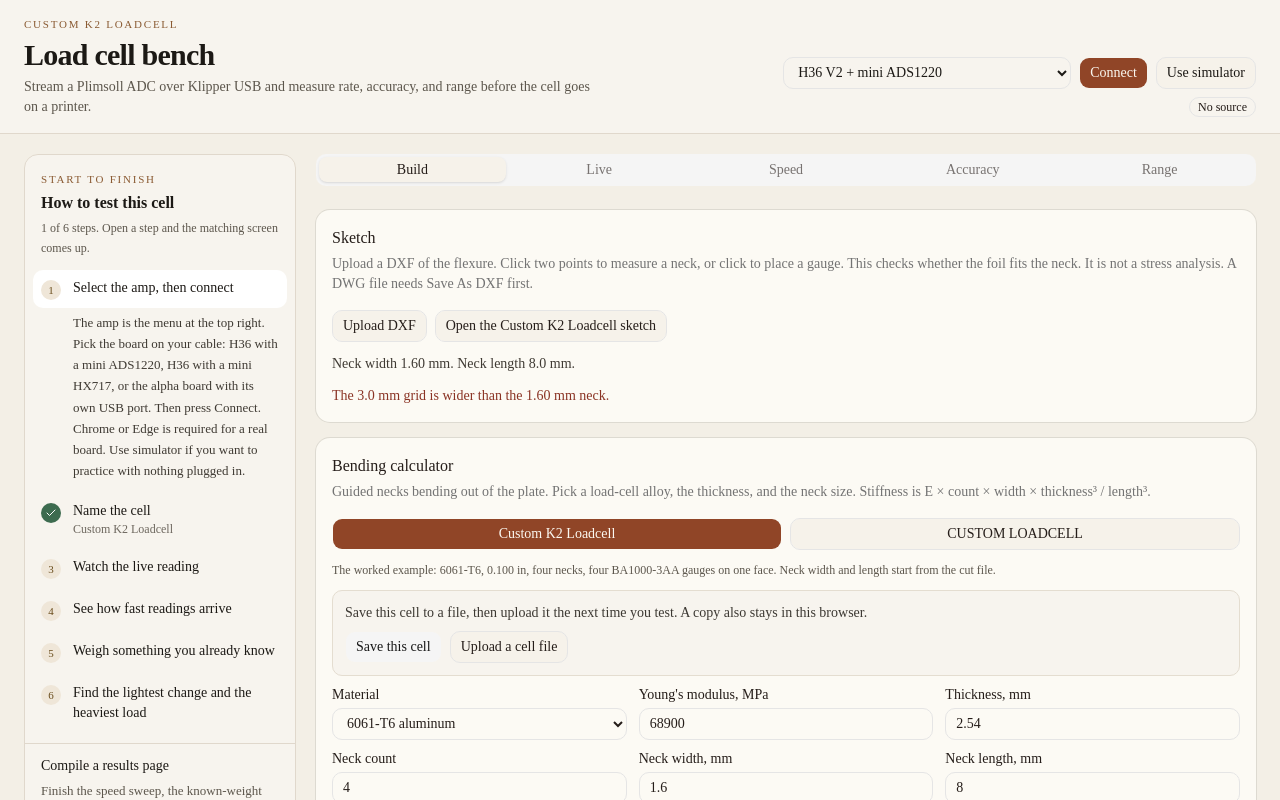
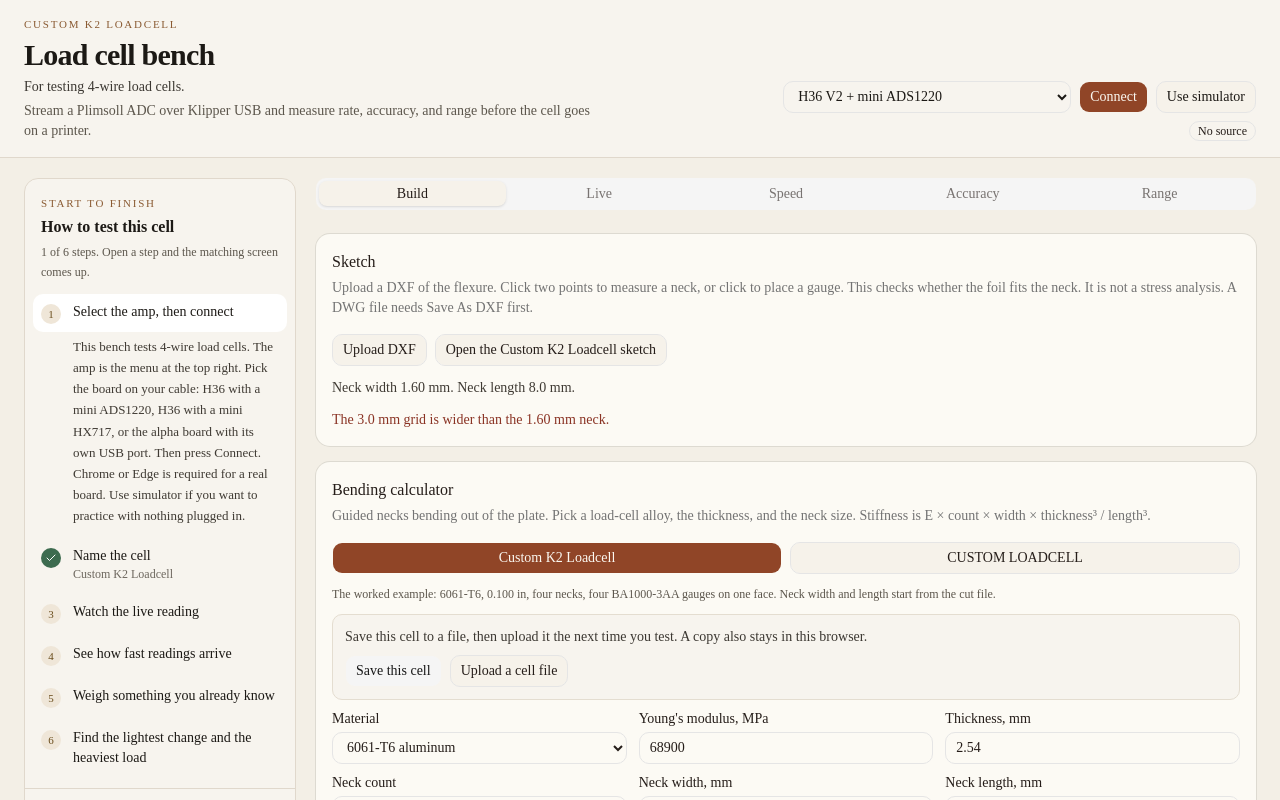
Before and after one commit to 0dysseusRex/loadcell-bench, a Next.js app: page / in a window 1280 px wide. Shown: the top 800 px of the page. Built offline with nearby package versions, Linux system fonts and the light colour scheme.

Commit message:
Note that the bench tests 4-wire load cells.

```diff
--- a/src/app/layout.tsx
+++ b/src/app/layout.tsx
@@ -15,7 +15,7 @@
 export const metadata: Metadata = {
   title: "Load cell bench",
   description:
-    "Stream a Plimsoll mini ADS1220, mini HX717, or alpha USB board through Klipper and test polling speed, accuracy, and weight range of any full-bridge load cell.",
+    "For testing 4-wire load cells. Stream a Plimsoll mini ADS1220, mini HX717, or alpha USB board through Klipper and measure rate, accuracy, and range.",
 };
 
 export default function RootLayout({
--- a/src/components/bench-app.tsx
+++ b/src/components/bench-app.tsx
@@ -74,6 +74,7 @@
               {bench.cellName.trim() || "Unnamed load cell"}
             </p>
             <h1 className="mt-1 text-2xl font-semibold tracking-tight sm:text-3xl">Load cell bench</h1>
+            <p className="mt-1 text-sm font-medium text-[#3c3832]">For testing 4-wire load cells.</p>
             <p className="mt-1 max-w-xl text-sm text-[#5c564c]">
               Stream a Plimsoll ADC over Klipper USB and measure rate, accuracy, and range before the cell goes on a printer.
             </p>
--- a/src/components/how-to.tsx
+++ b/src/components/how-to.tsx
@@ -18,7 +18,7 @@
     id: "connect",
     tab: "build",
     title: "Select the amp, then connect",
-    body: "The amp is the menu at the top right. Pick the board on your cable: H36 with a mini ADS1220, H36 with a mini HX717, or the alpha board with its own USB port. Then press Connect. Chrome or Edge is required for a real board. Use simulator if you want to practice with nothing plugged in.",
+    body: "This bench tests 4-wire load cells. The amp is the menu at the top right. Pick the board on your cable: H36 with a mini ADS1220, H36 with a mini HX717, or the alpha board with its own USB port. Then press Connect. Chrome or Edge is required for a real board. Use simulator if you want to practice with nothing plugged in.",
   },
   {
     id: "name",
```
